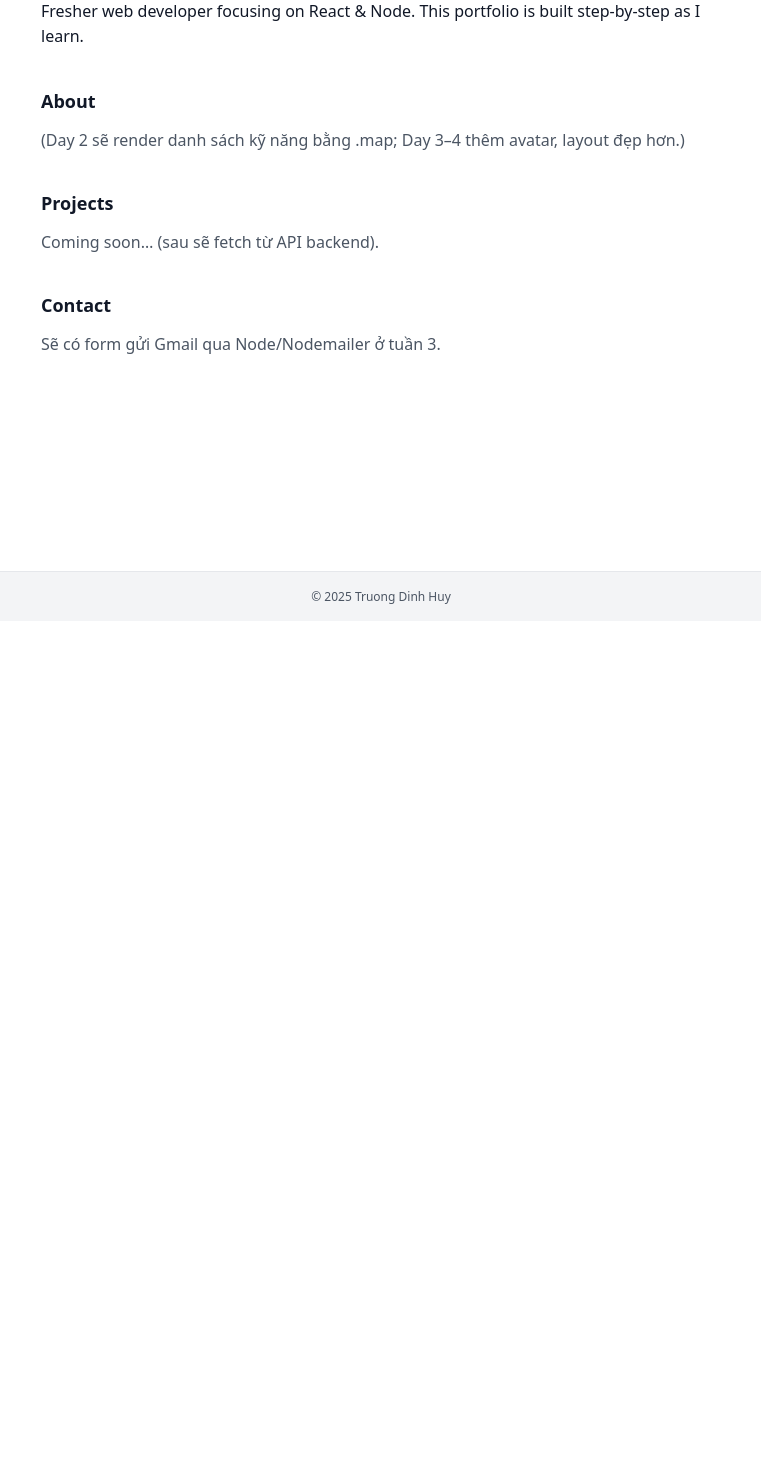
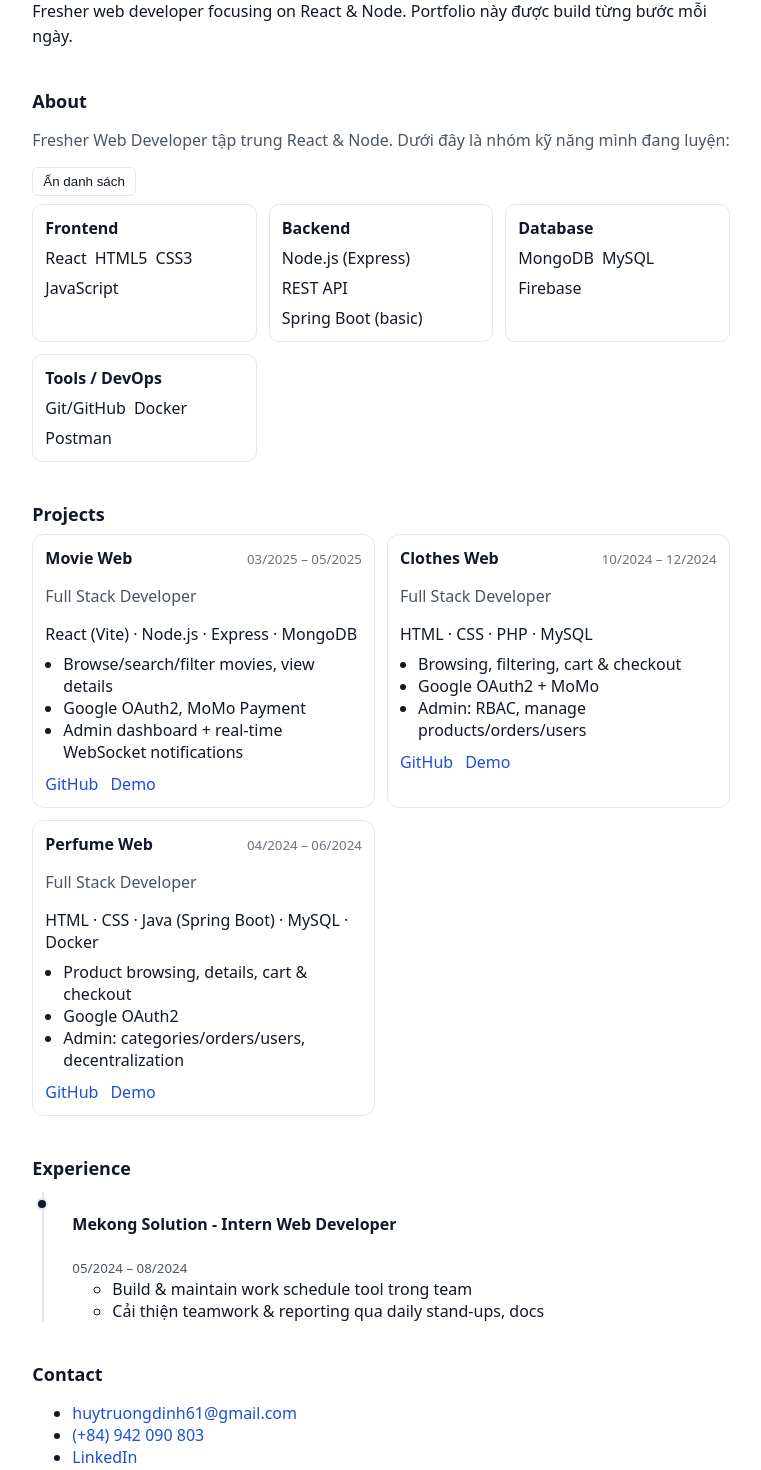
Before and after one commit to HuyK98/portfolio, a React (Vite) app: page / in a window 1280 px wide. Shown: the part 179-1649 px from the top of the page, without its empty margins (259-1020 px from the left). Before the commit the page ends 800 px from the top, so only its background shows below. Built offline with nearby package versions, Linux system fonts and the light colour scheme.

Commit message:
day3: add skills, projects, experience components, update note + journal

```diff
--- a/src/App.jsx
+++ b/src/App.jsx
@@ -2,6 +2,9 @@ import "./App.css";
 import "./styles/base.css";
 import Header from "./components/Header/Header";
 import Footer from "./components/Footer/Footer";
+import About from "./components/About/About";
+import Projects from "./components/Projects/Projects";
+import Experience from "./components/Experience/Experience";
 
 export default function App() {
   return (
@@ -13,26 +16,22 @@ export default function App() {
           <p className="muted">Hi! I&apos;m</p>
           <h2>Truong Dinh Huy</h2>
           <p className="lead">
-            Fresher web developer focusing on React & Node.
-            This portfolio is built step-by-step as I learn.
+            Fresher web developer focusing on React &amp; Node. Portfolio này được build từng bước mỗi ngày.
           </p>
         </section>
 
-        <section id="about" className="section">
-          <h3>About</h3>
-          <p className="muted">
-            (Day 2 sẽ render danh sách kỹ năng bằng .map; Day 3–4 thêm avatar, layout đẹp hơn.)
-          </p>
-        </section>
-
-        <section id="projects" className="section">
-          <h3>Projects</h3>
-          <p className="muted">Coming soon… (sau sẽ fetch từ API backend).</p>
-        </section>
+        <About />
+        <Projects />
+        <Experience />
 
         <section id="contact" className="section">
           <h3>Contact</h3>
-          <p className="muted">Sẽ có form gửi Gmail qua Node/Nodemailer ở tuần 3.</p>
+          <ul>
+            <li><a href="mailto:huytruongdinh61@gmail.com">huytruongdinh61@gmail.com</a></li>
+            <li><a href="tel:+84942090803">(+84) 942 090 803</a></li>
+            <li><a href="https://www.linkedin.com/in/truong-dinh-huy-5b3b251b0/" target="_blank" rel="noreferrer">LinkedIn</a></li>
+            <li><a href="https://github.com/HuyK98" target="_blank" rel="noreferrer">GitHub</a></li>
+          </ul>
         </section>
       </main>
 
--- /dev/null
+++ b/src/components/About/About.css
@@ -0,0 +1,75 @@
+.about .about-actions {
+    margin: 10px 0 6px;
+}
+
+.about .about-actions button {
+    border: 1px solid #e5e7eb;
+    background: #fff;
+    color: #111827;
+    padding: 6px 10px;
+    border-radius: 6px;
+    cursor: pointer;
+}
+
+.about .about-actions button:hover {
+    background: #f3f4f6;
+}
+
+body.dark .about .about-actions button {
+    border-color: #1f2937;
+    background: #0a0a0a;
+    color: #f5f5f5;
+}
+
+body.dark .about .about-actions button:hover {
+    background: #111827;
+}
+
+/* Skills Section */
+.skill-groups {
+    display: grid;
+    grid-template-columns: repeat(auto-fit, minmax(220px, 1fr));
+    gap: 12px;
+    margin-top: 8px;
+}
+
+.skill-card {
+    border: 1px solid #e5e7eb;
+    border-radius: 10px;
+    padding: 12px;
+    background: #fff;
+}
+
+.skill-card h4 {
+    margin: 0 0 8px;
+}
+
+.skill-card ul {
+    list-style: none;
+    padding: 0;
+    margin: 0;
+    display: flex;
+    flex-wrap: wrap;
+    gap: 8px;
+}
+
+.skill-pill {
+    padding: 4px 10px;
+    border: 1px solid #e5e7eb;
+    border-radius: 999px;
+    background: #fff;
+    color: #111827;
+    font-size: 14px;
+}
+
+/* dark theme */
+body.dark .skill-card {
+    border-color: #1f2937;
+    background: #0f172a;
+}
+
+body.dark .skill-pill {
+    border-color: #1f2937;
+    background: #0a0a0a;
+    color: #f5f5f5;
+}
--- /dev/null
+++ b/src/components/About/About.jsx
@@ -0,0 +1,37 @@
+import { useState } from "react";
+import skills from "../../data/skills";
+import "./About.css";
+
+export default function About() {
+    const [show, setShow] = useState(true);
+
+    return (
+        <section id="about" className="section about">
+            <h3>About</h3>
+            <p className="muted">
+                Fresher Web Developer tập trung React & Node. Dưới đây là nhóm kỹ năng mình đang luyện:
+            </p>
+
+            <div className="about-actions">
+                <button onClick={() => setShow(s => !s)}>
+                    {show ? "Ẩn danh sách" : "Hiện danh sách"}
+                </button>
+            </div>
+
+            {show && (
+                <div className="skill-groups">
+                    {skills.map(g => (
+                        <article key={g.id} className="skill-card">
+                            <h4>{g.title}</h4>
+                            <ul>
+                                {g.items.map(item => (
+                                    <li key={item}>{item}</li>
+                                ))}
+                            </ul>
+                        </article>
+                    ))}
+                </div>
+            )}
+        </section>
+    );
+}
--- /dev/null
+++ b/src/components/Experience/Experience.css
@@ -0,0 +1,53 @@
+.timeline {
+    list-style: none;
+    padding: 0;
+    margin: 12px 0 0;
+    position: relative;
+}
+
+.timeline::before {
+    content: "";
+    position: absolute;
+    left: 10px;
+    top: 0;
+    bottom: 0;
+    width: 2px;
+    background: #e5e7eb;
+}
+
+.timeline-item {
+    display: flex;
+    gap: 12px;
+    position: relative;
+    padding-left: 20px;
+}
+
+.dot {
+    width: 12px;
+    height: 12px;
+    border-radius: 50%;
+    background: #111827;
+    border: 2px solid #e5e7eb;
+    position: absolute;
+    left: 4px;
+    margin-top: 6px;
+}
+
+.ex-content {
+    margin-left: 20px;
+}
+
+.bullets {
+    margin: 6px 0 12px;
+    padding-left: 18px;
+}
+
+/* dark theme */
+body.dark .timeline::before {
+    background: #1f2937;
+}
+
+body.dark .dot {
+    background: #f5f5f5;
+    border-color: #1f2937;
+}
--- /dev/null
+++ b/src/components/Experience/Experience.jsx
@@ -0,0 +1,24 @@
+import exp from "../../data/experience";
+import "./Experience.css";
+
+export default function Experience() {
+    return (
+        <section id="experience" className="section experience">
+            <h3>Experience</h3>
+            <ul className="timeline">
+                {exp.map(e => (
+                    <li key={e.id} className="timeline-item">
+                        <div className="dot" />
+                        <div className="ex-content">
+                            <h4>{e.company} - {e.title}</h4>
+                            <small className="muted">{e.time}</small>
+                            <ul>
+                                {e.points.map(pt => <li key={pt}>{pt}</li>)}
+                            </ul>
+                        </div>
+                    </li>
+                ))}
+            </ul>
+        </section>
+    )
+}
--- /dev/null
+++ b/src/components/Projects/Projects.css
@@ -0,0 +1,55 @@
+.cards {
+    display: grid;
+    grid-template-columns: repeat(auto-fit, minmax(260px, 1fr));
+    gap: 12px;
+}
+
+.card {
+    border: 1px solid #e5e7eb;
+    border-radius: 12px;
+    padding: 12px;
+    background: #fff;
+}
+
+.card-head {
+    display: flex;
+    align-items: baseline;
+    justify-content: space-between;
+}
+
+.card-head h4 {
+    margin: 0;
+}
+
+.card-head small {
+    color: #6b7280;
+}
+
+.stack {
+    margin: 4px 0 8px;
+    color: #111827;
+}
+
+.highlights {
+    margin: 8px 0 10px;
+    padding-left: 18px;
+}
+
+.links {
+    display: flex;
+    gap: 12px;
+}
+
+/* dark theme */
+body.dark .card {
+    border-color: #1f2937;
+    background: #0f172a;
+}
+
+body.dark .card-head small {
+    color: #9ca3af;
+}
+
+body.dark .stack {
+    color: #f5f5f5;
+}
--- /dev/null
+++ b/src/components/Projects/Projects.jsx
@@ -0,0 +1,37 @@
+import projects from "../../data/projects";
+import "./Projects.css";
+
+export default function Projects() {
+  return (
+    <section id="projects" className="section projects">
+      <h3>Projects</h3>
+
+      {projects.length ? (
+        <div className="cards">
+          {projects.map(p => (
+            <article key={p.id} className="card">
+              <header className="card-head">
+                <h4>{p.name}</h4>
+                <small>{p.period}</small>
+              </header>
+
+              <p className="muted">{p.role}</p>
+              <p className="stack">{p.stack.join(" · ")}</p>
+
+              <ul className="highlights">
+                {p.highlights.map(h => <li key={h}>{h}</li>)}
+              </ul>
+
+              <div className="links">
+                <a href={p.repo} target="_blank" rel="noreferrer">GitHub</a>
+                {p.demo && <a href={p.demo} target="_blank" rel="noreferrer">Demo</a>}
+              </div>
+            </article>
+          ))}
+        </div>
+      ) : (
+        <p className="muted">Chưa có project nào, sẽ cập nhật sớm!</p>
+      )}
+    </section>
+  );
+}
--- /dev/null
+++ b/src/data/experience.js
@@ -0,0 +1,13 @@
+const experience = [
+  {
+    id: "mekong",
+    company: "Mekong Solution",
+    title: "Intern Web Developer",
+    time: "05/2024 – 08/2024",
+    points: [
+      "Build & maintain work schedule tool trong team",
+      "Cải thiện teamwork & reporting qua daily stand-ups, docs",
+    ],
+  },
+];
+export default experience;
--- /dev/null
+++ b/src/data/projects.js
@@ -0,0 +1,45 @@
+const projects = [
+  {
+    id: 1,
+    name: "Movie Web",
+    role: "Full Stack Developer",
+    period: "03/2025 – 05/2025",
+    stack: ["React (Vite)", "Node.js", "Express", "MongoDB"],
+    repo: "https://github.com/HuyK98/MovieWeb",
+    demo: "#",
+    highlights: [
+      "Browse/search/filter movies, view details",
+      "Google OAuth2, MoMo Payment",
+      "Admin dashboard + real-time WebSocket notifications",
+    ],
+  },
+  {
+    id: 2,
+    name: "Clothes Web",
+    role: "Full Stack Developer",
+    period: "10/2024 – 12/2024",
+    stack: ["HTML", "CSS", "PHP", "MySQL"],
+    repo: "https://github.com/HuyK98/ClothesWeb",
+    demo: "#",
+    highlights: [
+      "Browsing, filtering, cart & checkout",
+      "Google OAuth2 + MoMo",
+      "Admin: RBAC, manage products/orders/users",
+    ],
+  },
+  {
+    id: 3,
+    name: "Perfume Web",
+    role: "Full Stack Developer",
+    period: "04/2024 – 06/2024",
+    stack: ["HTML", "CSS", "Java (Spring Boot)", "MySQL", "Docker"],
+    repo: "https://github.com/TranTienProVip123/webperfumestore",
+    demo: "#",
+    highlights: [
+      "Product browsing, details, cart & checkout",
+      "Google OAuth2",
+      "Admin: categories/orders/users, decentralization",
+    ],
+  },
+];
+export default projects;
--- /dev/null
+++ b/src/data/skills.js
@@ -0,0 +1,7 @@
+const skillGroups = [
+  { id: "fe", title: "Frontend", items: ["React", "HTML5", "CSS3", "JavaScript"] },
+  { id: "be", title: "Backend", items: ["Node.js (Express)", "REST API", "Spring Boot (basic)"] },
+  { id: "db", title: "Database", items: ["MongoDB", "MySQL", "Firebase"] },
+  { id: "dx", title: "Tools / DevOps", items: ["Git/GitHub", "Docker", "Postman"] },
+];
+export default skillGroups;
```
